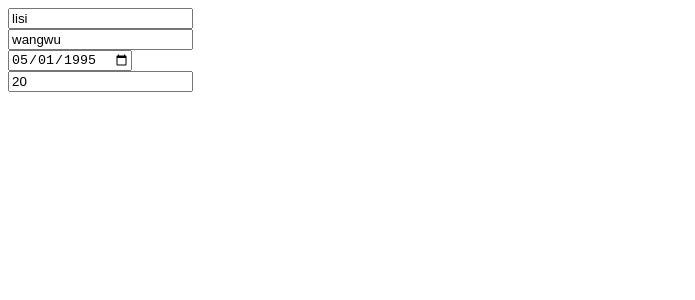
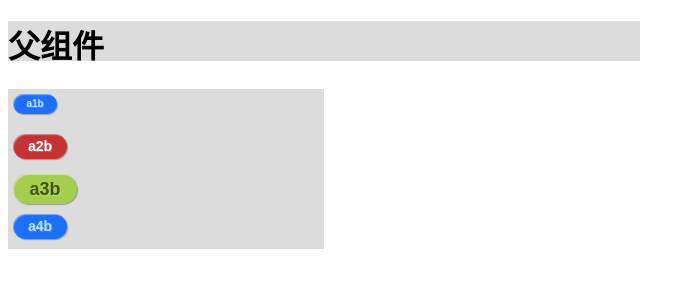
Before and after one commit to RelishCoding/FrontEnd-Learning, a Vue app in the folder client-vue2/: page /#/ in a window 1280 px wide. Shown: the top 300 px of the page, without its empty margins (0-695 px from the left). Built offline with nearby package versions, Linux system fonts and the light colour scheme.

Commit message:
重用组件

```diff
--- /dev/null
+++ b/client-vue2/src/components/MyButton.vue
@@ -0,0 +1,72 @@
+<template lang="html">
+    <div>
+        <div class="button" :class="[type, size]">
+            a<slot></slot>b
+        </div>
+    </div>
+</template>
+
+<script>
+    export default {
+        props: ["type", "size"]
+    }
+</script>
+
+<style scoped>
+    .button {
+        display: inline-block;
+        text-align: center;
+        border-radius: 30px;
+        margin: 5px;
+        font: bold 12px/25px Arial, sans-serif;
+        padding: 0 2px;
+        text-shadow: 1px 1px 1px rgba(255, 255, 255, .22);
+        box-shadow: 1px 1px 1px rgba(0, 0, 0, .29), inset 1px 1px 1px rgba(255, 255, 255, .44);
+        transition: all 0.15s ease;
+    }
+
+    .button:hover {
+        box-shadow: 1px 1px 1px rgba(0, 0, 0, .29), inset 1px 1px 2px rgba(0, 0, 0, .5);
+    }
+
+    .button:active {
+        box-shadow: inset 1px 1px 2px rgba(0, 0, 0, .8);
+    }
+
+    .primary {
+        background-color: #1d6ef9;
+        color: #b5e3f1;
+    }
+
+    .danger {
+        background-color: rgb(196, 50, 50);
+        color: white;
+    }
+
+    .success {
+        background-color: #a5cd4e;
+        ;
+        color: #3e5706;
+    }
+
+    .small {
+        width: 40px;
+        height: 20px;
+        font-size: 10px;
+        line-height: 20px;
+    }
+
+    .middle {
+        width: 50px;
+        height: 25px;
+        font-size: 14px;
+        line-height: 25px;
+    }
+
+    .large {
+        width: 60px;
+        height: 30px;
+        font-size: 18px;
+        line-height: 30px;
+    }
+</style>
--- a/client-vue2/src/main.js
+++ b/client-vue2/src/main.js
@@ -4,7 +4,14 @@ import router from './router'
 import store from './store'
 
 // import MyApp1 from './views/ExampleView1.vue'
-import MyApp2 from './views/ExampleView2.vue'
+// import MyApp2 from './views/ExampleView2.vue'
+// import MyApp3 from './views/ExampleView3.vue'
+// import MyApp4 from './views/ExampleView4.vue'
+// import MyApp5 from './views/ExampleView5.vue'
+// import MyApp6 from './views/ExampleView6.vue'
+// import MyApp6 from './views/ExampleView6-simplify.vue'
+// import MyApp7 from './views/ExampleView7.vue'
+import MyApp8 from './views/ExampleView8.vue'
 
 Vue.config.productionTip = false
 
@@ -17,5 +24,5 @@ Vue.config.productionTip = false
 new Vue({
   router,
   store,
-  render: h => h(MyApp2)
+  render: h => h(MyApp8)
 }).$mount('#app')
--- /dev/null
+++ b/client-vue2/src/views/ExampleView8.vue
@@ -0,0 +1,31 @@
+<!-- 重用组件 -->
+<template lang="html">
+    <div>
+        <h1>父组件</h1>
+        <my-button type="primary" size="small">1</my-button>
+        <my-button type="danger" size="middle">2</my-button>
+        <my-button type="success" size="large">3</my-button>
+        <my-button type="primary" size="middle">4</my-button>
+    </div>
+</template>
+
+<script>
+    import MyButton from "../components/MyButton.vue"
+    export default {
+        components: {
+            MyButton
+        }
+    }
+</script>
+
+<style scoped>
+    div {
+        background-color: gainsboro;
+        width: 50%;
+        height: 40px;
+    }
+
+    h1 {
+        font-family: 华文行楷;
+    }
+</style>
```
